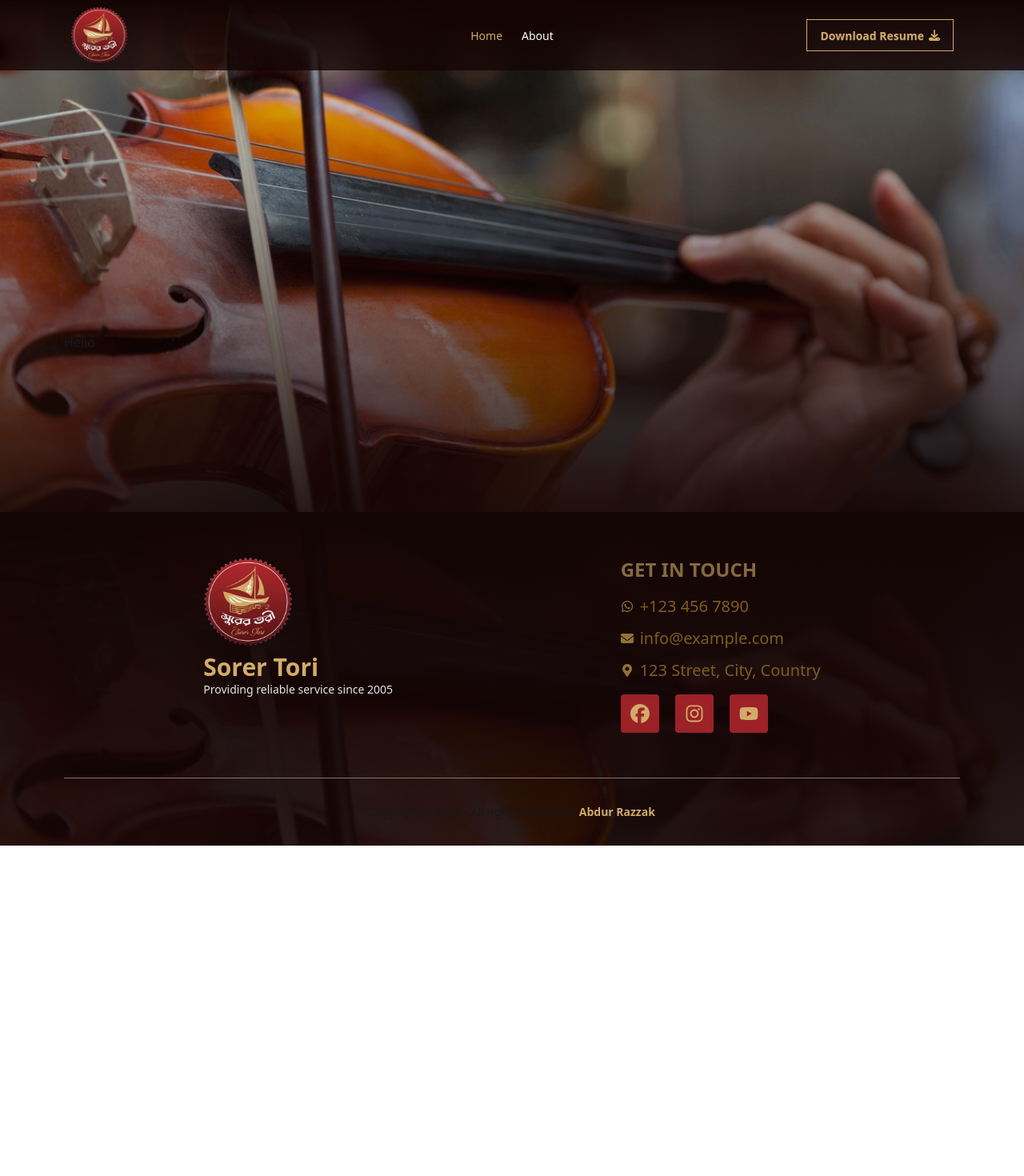
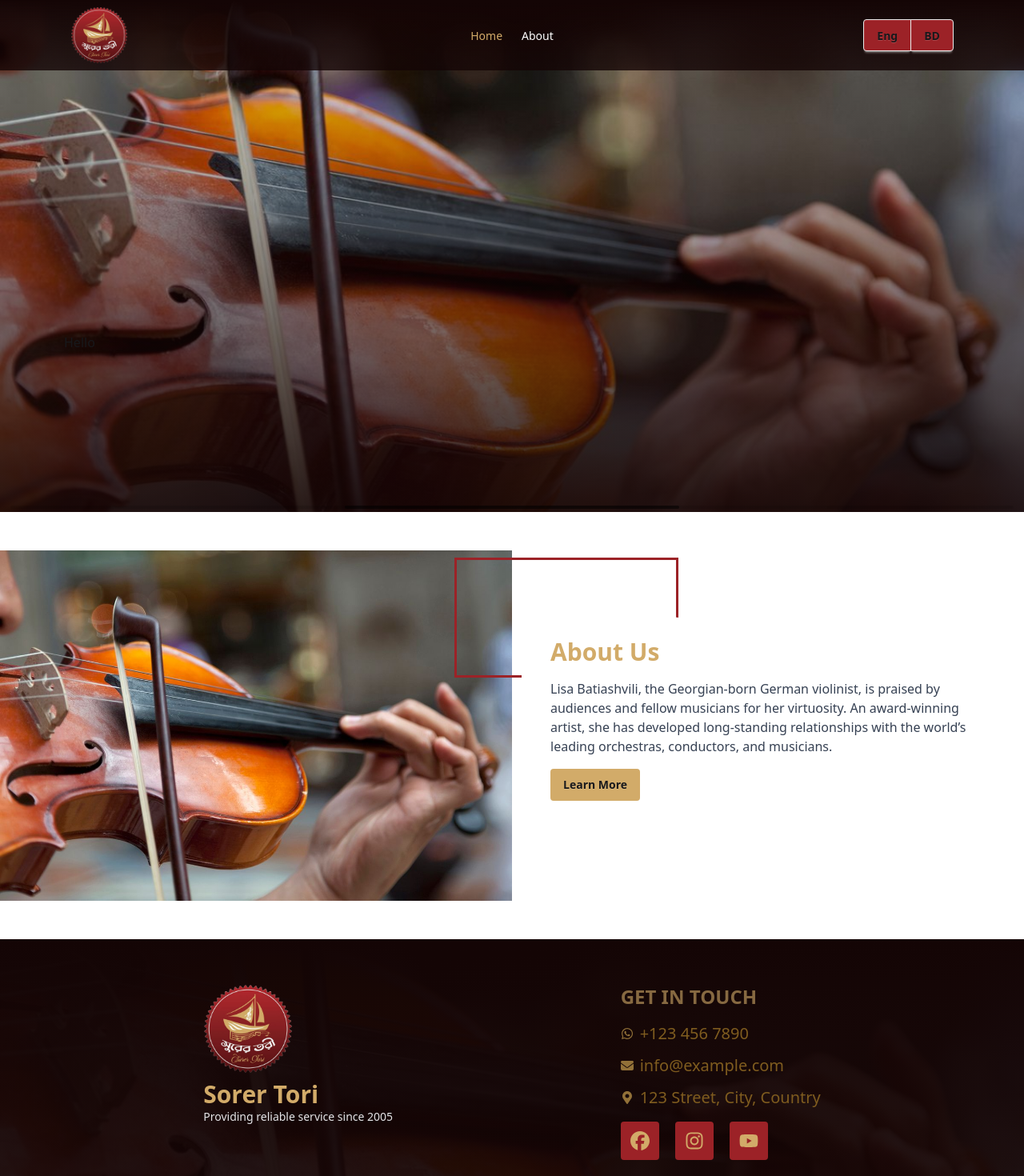
Before and after one commit to merazzak20/surer-tori-client, a React (Vite) app: page / in a window 1280 px wide. Shown: the top 1470 px of the page at 80% size. Before the commit the page ends 1057 px from the top, so only its background shows below. Built offline with nearby package versions, Linux system fonts and the light colour scheme.

Commit message:
update about section

```diff
--- a/package.json
+++ b/package.json
@@ -14,6 +14,7 @@
     "hamburger-react": "^2.5.2",
     "lucide-react": "^0.475.0",
     "motion": "^12.4.1",
+    "prop-types": "^15.8.1",
     "react": "^19.0.0",
     "react-dom": "^19.0.0",
     "react-icons": "^5.4.0",
--- /dev/null
+++ b/src/components/About.jsx
@@ -0,0 +1,44 @@
+import image from "../assets/footer.jpg";
+import Button from "./shared/Button";
+import Container from "./shared/Container";
+import SectionHead from "./shared/SectionHead";
+import SectionTitle from "./shared/SectionTitle";
+
+const About = () => {
+  return (
+    <div className="bg-white">
+      <div className="flex flex-col md:flex-row items-center  py-6 md:py-12">
+        {/* Image Section */}
+        <div className="relative w-full md:w-1/2">
+          <img
+            src={image}
+            alt="Lisa Batiashvili"
+            className="w-full rounded-none"
+          />
+        </div>
+
+        {/* Text Section */}
+        <div className="w-full md:w-1/2 p-6 md:p-12 relative">
+          {/* Decorative Borders using before */}
+          <div>
+            <SectionTitle head={"About Us"}></SectionTitle>
+          </div>
+          <div className="">
+            <p className="mt-4 text-gray-700">
+              Lisa Batiashvili, the Georgian-born German violinist, is praised
+              by audiences and fellow musicians for her virtuosity. An
+              award-winning artist, she has developed long-standing
+              relationships with the world’s leading orchestras, conductors, and
+              musicians.
+            </p>
+            <div className="my-4">
+              <Button buttonText={"Learn More"}></Button>
+            </div>
+          </div>
+        </div>
+      </div>
+    </div>
+  );
+};
+
+export default About;
--- a/src/components/Hero.jsx
+++ b/src/components/Hero.jsx
@@ -12,11 +12,11 @@ const Hero = () => {
   return (
     <div>
       <Swiper
-        // scrollbar={{
-        //   hide: true,
-        // }}
+        scrollbar={{
+          hide: false,
+        }}
         autoplay={{
-          delay: 1000,
+          delay: 4000,
           disableOnInteraction: false,
         }}
         loop={true}
--- /dev/null
+++ b/src/components/shared/Button.jsx
@@ -0,0 +1,16 @@
+import PropTypes from "prop-types";
+
+const Button = ({ buttonText }) => {
+  return (
+    <div>
+      <button className="btn bg-[#D2AB69] border-none shadow-none">
+        {buttonText}
+      </button>
+    </div>
+  );
+};
+Button.propTypes = {
+  buttonText: PropTypes.string.isRequired,
+};
+
+export default Button;
--- a/src/components/shared/Footer.jsx
+++ b/src/components/shared/Footer.jsx
@@ -22,7 +22,7 @@ const Footer = () => {
       }}
     >
       <Container>
-        <footer className="footer sm:footer-horizontal text-neutral-content p-10 flex justify-around">
+        <footer className="footer sm:footer-horizontal text-neutral-content p-10 flex flex-col md:flex-row justify-around">
           <aside>
             <img className="w-28" src={logo} alt="Sorer Tori" />
             <p>
--- a/src/components/shared/Navbar.jsx
+++ b/src/components/shared/Navbar.jsx
@@ -111,18 +111,15 @@ const Navbar = () => {
 
           {/* Download Resume Button */}
           <div className="navbar-end flex flex-row">
-            <div className="hidden md:inline-block">
+            <div className="">
               {/* <div className="">
                 <ul className="menu menu-horizontal px-1">{links}</ul>
               </div> */}
 
-              <a
-                href="https://drive.google.com/file/d/1PFXraJNWyzpTFun3tzu1ZarCrqr9hY8j/view?usp=sharing"
-                target="_blank"
-                className="btn btn-outline rounded-none text-[#d2ab69] hover:bg-[#aa8e5e]"
-              >
-                Download Resume <FaDownload />
-              </a>
+              <div className="join">
+                <button className="btn join-item bg-[#9C2227]">Eng</button>
+                <button className="btn join-item bg-[#9C2227]">BD</button>
+              </div>
             </div>
 
             <div className="md:hidden">
--- /dev/null
+++ b/src/components/shared/SectionHead.jsx
@@ -0,0 +1,13 @@
+// eslint-disable-next-line react/prop-types
+const SectionHead = ({ head }) => {
+  return (
+    <div className="relative">
+      <h2 className="text-2xl md:text-3xl text-[#D2AB69] font-semibold">
+        {head}
+        <span className="title"></span>
+      </h2>
+    </div>
+  );
+};
+
+export default SectionHead;
--- /dev/null
+++ b/src/components/shared/SectionTitle.jsx
@@ -0,0 +1,13 @@
+// eslint-disable-next-line react/prop-types
+const SectionTitle = ({ head }) => {
+  return (
+    <div className="relative">
+      <h2 className="text-4xl md:text-3xl text-[#D2AB69] font-bold">
+        {head}
+        <span className="sectionTitle"></span>
+      </h2>
+    </div>
+  );
+};
+
+export default SectionTitle;
--- a/src/index.css
+++ b/src/index.css
@@ -1,2 +1,40 @@
 @import "tailwindcss";
 @plugin "daisyui";
+
+.title {
+  /* display: none; */
+  position: absolute;
+  width: 280px;
+  height: 200px;
+  border: 3px solid #9c2227;
+  top: -120px;
+  left: -120px;
+
+  clip-path: polygon(0 0, 100% 0, 100% 50%, 30% 35%, 30% 100%, 0 100%);
+}
+.title::before {
+  content: "";
+  padding-bottom: 100%;
+  position: relative;
+  width: 100%;
+  float: left;
+}
+
+.sectionTitle {
+  /* display: none; */
+  position: absolute;
+  width: 280px;
+  height: 150px;
+  border: 3px solid #9c2227;
+  top: -100px;
+  left: -120px;
+
+  clip-path: polygon(0 0, 100% 0, 100% 50%, 30% 35%, 30% 100%, 0 100%);
+}
+.sectionTitle::before {
+  content: "";
+  padding-bottom: 100%;
+  position: relative;
+  width: 100%;
+  float: left;
+}
--- a/src/pages/Home/Home.jsx
+++ b/src/pages/Home/Home.jsx
@@ -1,9 +1,11 @@
+import About from "../../components/About";
 import Hero from "../../components/Hero";
 
 const Home = () => {
   return (
     <div>
       <Hero></Hero>
+      <About></About>
     </div>
   );
 };
```
Also changed, not shown: 1 other file (tests, documents, lock files or other folders).
